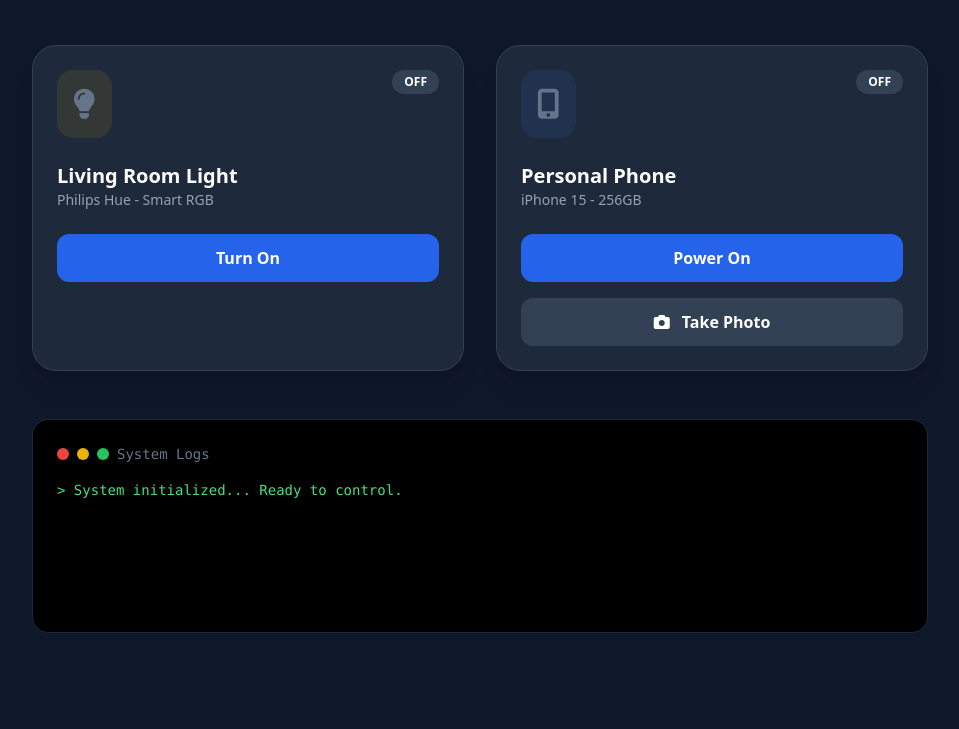
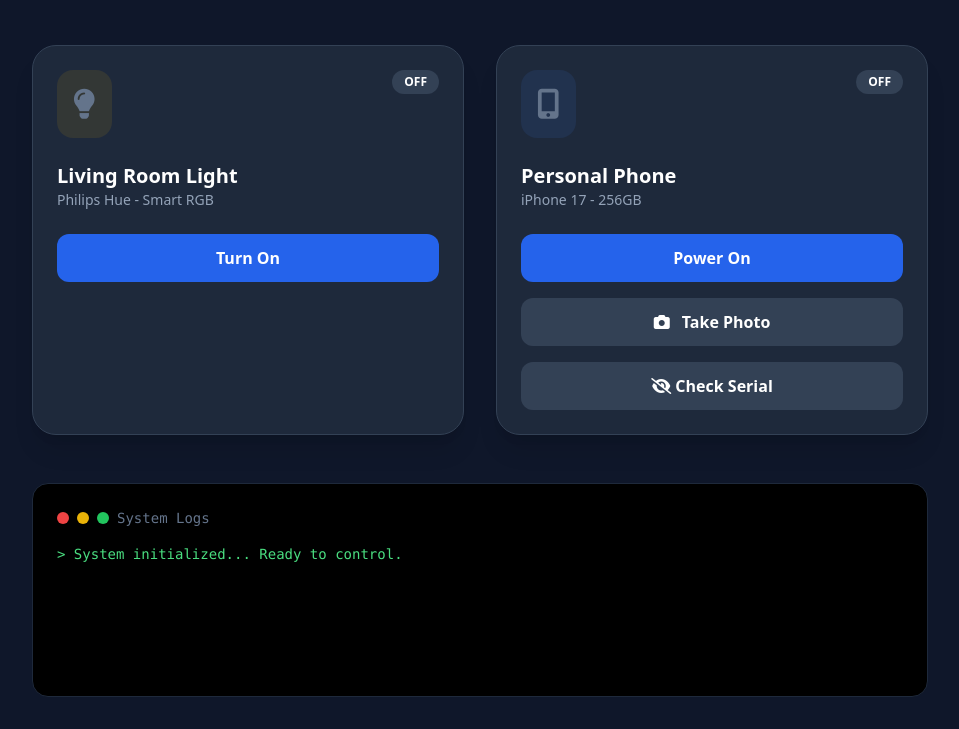
Before and after one commit to mkhaque1/oop-course-full-project, a plain HTML site: page index.html in a window 1280 px wide. Shown: the part 107-836 px from the top of the page, without its empty margins (160-1119 px from the left). Before the commit the page ends 800 px from the top, so only its background shows below. Drawn offline with nearby package versions, Linux system fonts and the light colour scheme.

Commit message:
added serial number getter function to show in terminal

```diff
--- a/index.html
+++ b/index.html
@@ -89,7 +89,7 @@
             >
           </div>
           <h2 class="text-xl font-bold">Personal Phone</h2>
-          <p class="text-slate-400 text-sm mb-6">iPhone 15 - 256GB</p>
+          <p class="text-slate-400 text-sm mb-6">iPhone 17 - 256GB</p>
 
           <div class="space-y-4">
             <button
@@ -104,6 +104,12 @@
               class="w-full py-3 bg-slate-700 hover:bg-slate-600 rounded-xl font-bold transition"
             >
               <i class="fas fa-camera mr-2"></i> Take Photo
+            </button>
+            <button
+              onclick="checkSerial()"
+              class="w-full py-3 bg-slate-700 hover:bg-slate-600 rounded-xl font-bold transition"
+            >
+              <i class="fa-solid fa-eye-slash"></i> Check Serial
             </button>
           </div>
         </div>
--- a/index.js
+++ b/index.js
@@ -14,6 +14,7 @@ class Device {
     return this.isOn;
   }
   getSerial() {
+    logToTerminal(`Your phone serial is: ${this.#serialNumber}`);
     return this.#serialNumber;
   }
 }
@@ -42,7 +43,7 @@ class SmartPhone extends Device {
 
 // --- Initialization ---
 const livingRoomLight = new SmartLight("Main Light", "Philips", "Warm White");
-const myPhone = new SmartPhone("iPhone 15", "Apple", "256GB");
+const myPhone = new SmartPhone("iPhone 17", "Apple", "256GB");
 
 // --- UI Logic ---
 function logToTerminal(msg) {
@@ -104,3 +105,7 @@ function handlePhoneToggle() {
 function handleCamera() {
   myPhone.takePhoto();
 }
+
+function checkSerial() {
+  myPhone.getSerial();
+}
```
